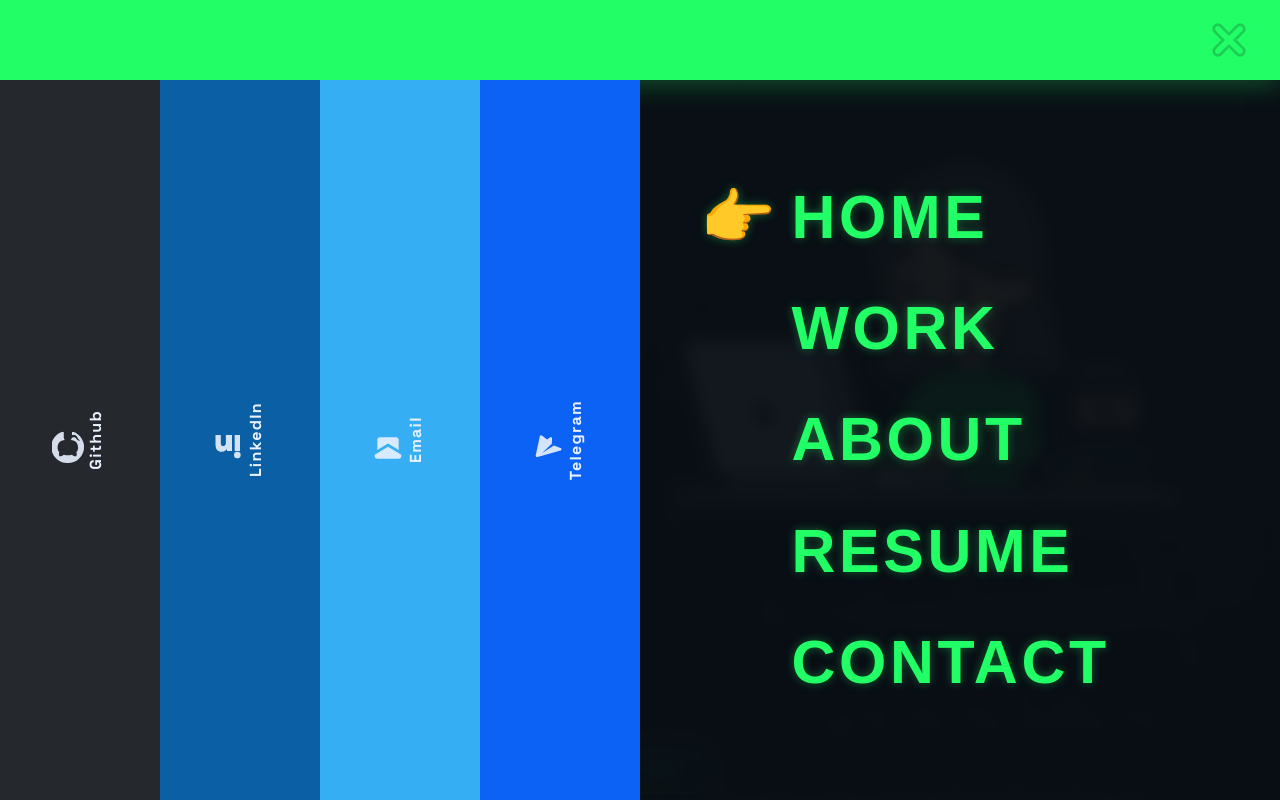
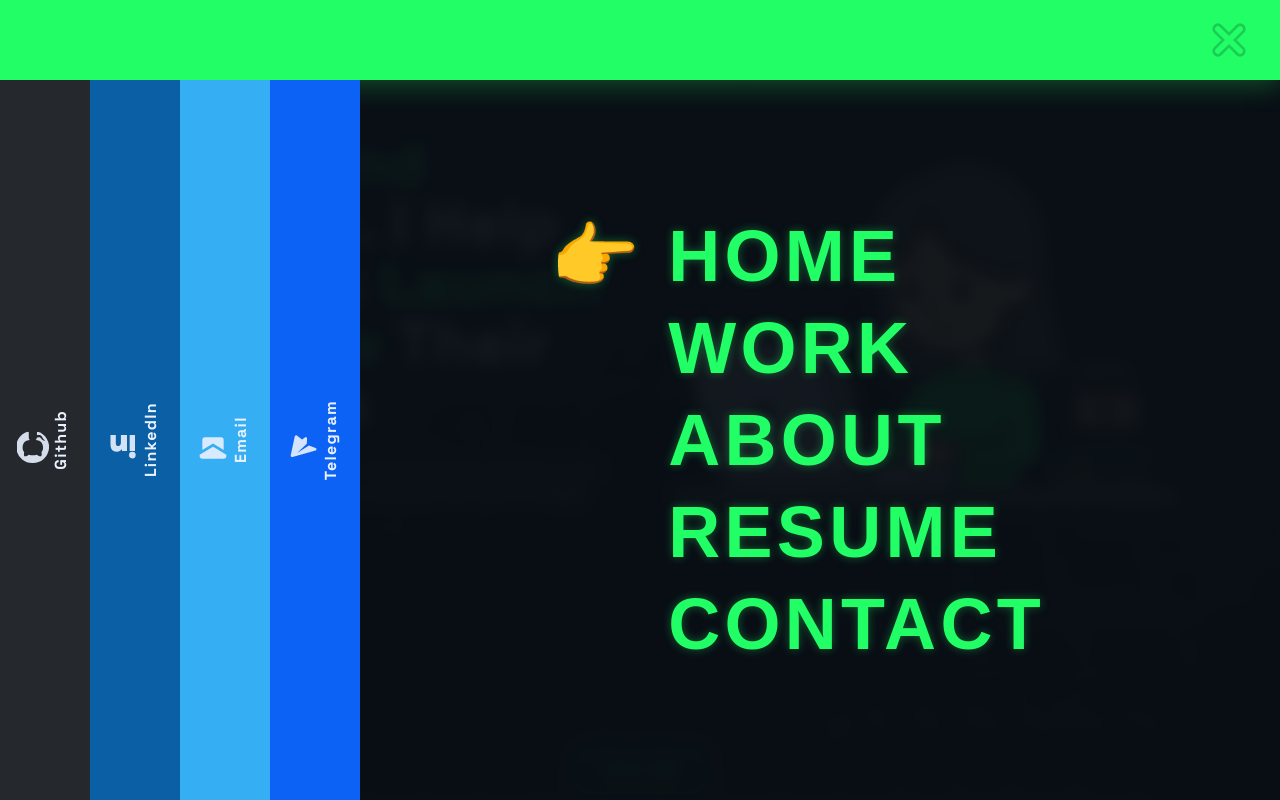
Before and after one commit to TINANOROUZI/portfolio-tina, a React (Vite) app: page / in a window 1280 px wide. Both pictures are taken after a click on the button "Open menu". Built offline with nearby package versions, Linux system fonts and the light colour scheme.

Commit message:
Update OverlayMenu.jsx

```diff
--- a/src/components/nav/OverlayMenu.jsx
+++ b/src/components/nav/OverlayMenu.jsx
@@ -1,26 +1,27 @@
+// src/components/nav/OverlayMenu.jsx
 import { useEffect, useState } from "react";
 import { Link } from "react-router-dom";
 
-/* --- Inline icons --- */
+/* --- inline icons --- */
 const Ico = {
   GitHub: (p) => (
     <svg viewBox="0 0 24 24" fill="currentColor" {...p}>
-      <path d="M12 .5a12 12 0 0 0-3.79 23.4c.6.11.82-.26.82-.58v-2.02c-3.34.73-4.04-1.6-4.04-1.6-.55-1.41-1.35-1.79-1.35-1.79-1.11-.77.08-.75.08-.75 1.22.09 1.86 1.25 1.86 1.25 1.09 1.86 2.85 1.32 3.54 1.01.11-.79.43-1.32.78-1.62-2.66-.3-5.46-1.33-5.46-5.93 0-1.31.47-2.38 1.24-3.22-.13-.3-.54-1.52.12-3.18 0 0 1.01-.32 3.31 1.23a11.5 11.5 0 0 1 6.02 0c2.29-1.55 3.31-1.23 3.31-1.23.66 1.66.26 2.88.13 3.18.77.84 1.24 1.91 1.24 3.22 0 4.61-2.8 5.63-5.47 5.93.44.38.83 1.12.83 2.26v3.35c0 .32.22.7.83.58A12 12 0 0 0 12 .5Z" />
+      <path d="M12 .5a12 12 0 0 0-3.79 23.4c.6.11.82-.26.82-.58v-2.02c-3.34.73-4.04-1.6-4.04-1.6-.55-1.41-1.35-1.79-1.35-1.79-1.11-.77.08-.75.08-.75 1.22.09 1.86 1.25 1.86 1.25 1.09 1.86 2.85 1.32 3.54 1.01.11-.79.43-1.32.78-1.62-2.66-.3-5.46-1.33-5.46-5.93 0-1.31.47-2.38 1.24-3.22-.13-.3-.54-1.52.12-3.18 0 0 1.01-.32 3.31 1.23a11.5 11.5 0 0 1 6.02 0c2.29-1.55 3.31-1.23 3.31-1.23.66 1.66.26 2.88.13 3.18.77.84 1.24 1.91 1.24 3.22 0 4.61-2.8 5.63-5.47 5.93.44.38.83 1.12.83 2.26v3.35c0 .32.22.7.83.58A12 12 0 0 0 12 .5Z"/>
     </svg>
   ),
   LinkedIn: (p) => (
     <svg viewBox="0 0 24 24" fill="currentColor" {...p}>
-      <path d="M4.98 3.5A2.5 2.5 0 1 1 5 8.5 2.5 2.5 0 0 1 4.98 3.5ZM3 9h4v12H3zM9 9h3.8v1.64h.05c.53-1 1.83-2.06 3.77-2.06 4.03 0 4.77 2.65 4.77 6.09V21h-4v-5.33c0-1.27-.02-2.9-1.77-2.9-1.77 0-2.04 1.38-2.04 2.8V21H9z" />
+      <path d="M4.98 3.5A2.5 2.5 0 1 1 5 8.5 2.5 2.5 0 0 1 4.98 3.5ZM3 9h4v12H3zM9 9h3.8v1.64h.05c.53-1 1.83-2.06 3.77-2.06 4.03 0 4.77 2.65 4.77 6.09V21h-4v-5.33c0-1.27-.02-2.9-1.77-2.9-1.77 0-2.04 1.38-2.04 2.8V21H9z"/>
     </svg>
   ),
   Email: (p) => (
     <svg viewBox="0 0 24 24" fill="currentColor" {...p}>
-      <path d="M4 4h16a2 2 0 0 1 2 2v1l-10 6L2 7V6a2 2 0 0 1 2-2Zm0 6.5 8 4.8 8-4.8V18a2 2 0 0 1-2 2H6a2 2 0 0 1-2-2Z" />
+      <path d="M4 4h16a2 2 0 0 1 2 2v1l-10 6L2 7V6a2 2 0 0 1 2-2Zm0 6.5 8 4.8 8-4.8V18a2 2 0 0 1-2 2H6a2 2 0 0 1-2-2Z"/>
     </svg>
   ),
   Telegram: (p) => (
     <svg viewBox="0 0 24 24" fill="currentColor" {...p}>
-      <path d="M9.15 14.32 8.95 19.2a1 1 0 0 0 1.6.85l2.15-1.5 3.9 2.9a1 1 0 0 0 1.56-.61L21.2 6.6a1 1 0 0 0-1.33-1.17L2.52 10.2a1 1 0 0 0 .02 1.9l5.02 1.9 8.85-5.6-7.26 6.92Z" />
+      <path d="M9.15 14.32 8.95 19.2a1 1 0 0 0 1.6.85l2.15-1.5 3.9 2.9a1 1 0 0 0 1.56-.61L21.2 6.6a1 1 0 0 0-1.33-1.17L2.52 10.2a1 1 0 0 0 .02 1.9l5.02 1.9 8.85-5.6-7.26 6.92Z"/>
     </svg>
   ),
 };
@@ -52,10 +53,10 @@ export default function OverlayMenu({ open, onClose }) {
   }, [onClose]);
 
   const stripes = [
-    { label: "Github",   href: "https://github.com/TINANOROUZI",                     color: "#25282d", Icon: Ico.GitHub },
-    { label: "LinkedIn", href: "https://www.linkedin.com/in/tinanorouzimoghaddam",  color: "#0b5fa4", Icon: Ico.LinkedIn },
-    { label: "Email",    href: "mailto:tinanoruzi14@gmail.com",                      color: "#35aef3", Icon: Ico.Email },
-    { label: "Telegram", href: "https://t.me/tinanoruzi",                            color: "#0b62f5", Icon: Ico.Telegram },
+    { label: "Github",   href: "https://github.com/TINANOROUZI",                    color: "#25282d", Icon: Ico.GitHub },
+    { label: "LinkedIn", href: "https://www.linkedin.com/in/tinanorouzimoghaddam", color: "#0b5fa4", Icon: Ico.LinkedIn },
+    { label: "Email",    href: "mailto:tinanoruzi14@gmail.com",                     color: "#35aef3", Icon: Ico.Email },
+    { label: "Telegram", href: "https://t.me/tinanoruzi",                           color: "#0b62f5", Icon: Ico.Telegram },
   ];
 
   const menu = [
@@ -83,38 +84,64 @@ export default function OverlayMenu({ open, onClose }) {
         >
           <svg width="38" height="38" viewBox="0 0 24 24" aria-hidden="true">
             <path d="M5 5l14 14M19 5L5 19" stroke="#0b0f17" strokeWidth="7" strokeLinecap="round" opacity=".22" />
-            <path d="M5 5l14 14M19 5L5 19" stroke="#22ff66" strokeWidth="3.5" strokeLinecap="round" style={{ filter: "drop-shadow(0 0 8px rgba(34,255,102,.45))" }} />
+            <path d="M5 5l14 14M19 5L5 19" stroke="#22ff66" strokeWidth="3.5" strokeLinecap="round"
+                  style={{ filter: "drop-shadow(0 0 8px rgba(34,255,102,.45))" }} />
           </svg>
         </button>
       </div>
 
-      <div className="flex h-[calc(100%-80px)]">
-        {/* LEFT STRIPES */}
-        <div className="flex w-[36%] min-w-[120px] md:w-1/2 h-full">
+      {/* CONTENT
+         - On mobile: stack (menu only), stripes are hidden
+         - On ≥sm: show stripes at left and menu at right */}
+      <div className="flex h-[calc(100%-80px)] flex-col sm:flex-row">
+        {/* LEFT STRIPES (hidden on mobile to prevent overlap) */}
+        <div className="hidden sm:flex w-[38%] max-w-[360px] h-full">
           {stripes.map((s, i) => (
             <Stripe key={s.label} {...s} delayMs={120 + i * 100} />
           ))}
         </div>
 
         {/* RIGHT MENU */}
-        <div className="flex-1 grid place-items-center p-4 sm:p-6">
-          <ul className="w-full max-w-[520px] space-y-5">
+        <div className="flex-1 grid place-items-center px-6 py-6">
+          <ul className="w-full max-w-[540px] space-y-6 sm:space-y-5">
             {menu.map((m, i) => (
-              <li key={m.label} className="reveal" data-delay={i + 1} onMouseEnter={() => setActive(i)}>
+              <li
+                key={m.label}
+                className="reveal"
+                data-delay={i + 1}
+                onMouseEnter={() => setActive(i)}
+              >
                 {"to" in m ? (
-                  <Link to={m.to} onClick={onClose} className="menu-link font-stencil">
-                    <span className={`pointer ${active === i ? "opacity-100 translate-x-0" : "opacity-0 -translate-x-3"}`}>👉</span>
+                  <Link
+                    to={m.to}
+                    onClick={onClose}
+                    /* responsive text size: huge on desktop, scaled on phones */
+                    className="menu-link font-stencil text-[11vw] leading-[1.04] sm:text-6xl md:text-7xl"
+                  >
+                    <span
+                      className={`pointer mr-2 sm:mr-3 ${
+                        active === i ? "opacity-100 translate-x-0" : "opacity-0 -translate-x-3"
+                      }`}
+                    >
+                      👉
+                    </span>
                     {m.label}
                   </Link>
                 ) : (
                   <a
                     href={m.href}
                     onClick={onClose}
-                    className="menu-link font-stencil"
                     target={m.newTab ? "_blank" : "_self"}
                     rel={m.newTab ? "noreferrer" : undefined}
+                    className="menu-link font-stencil text-[11vw] leading-[1.04] sm:text-6xl md:text-7xl"
                   >
-                    <span className={`pointer ${active === i ? "opacity-100 translate-x-0" : "opacity-0 -translate-x-3"}`}>👉</span>
+                    <span
+                      className={`pointer mr-2 sm:mr-3 ${
+                        active === i ? "opacity-100 translate-x-0" : "opacity-0 -translate-x-3"
+                      }`}
+                    >
+                      👉
+                    </span>
                     {m.label}
                   </a>
                 )}
```
